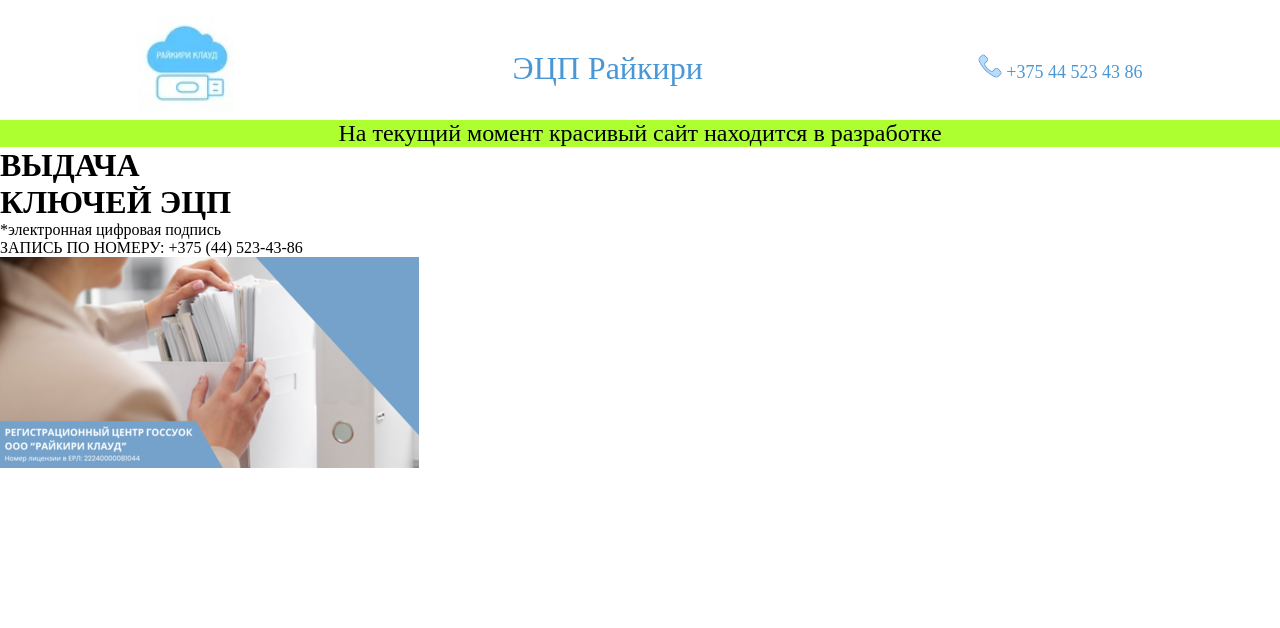
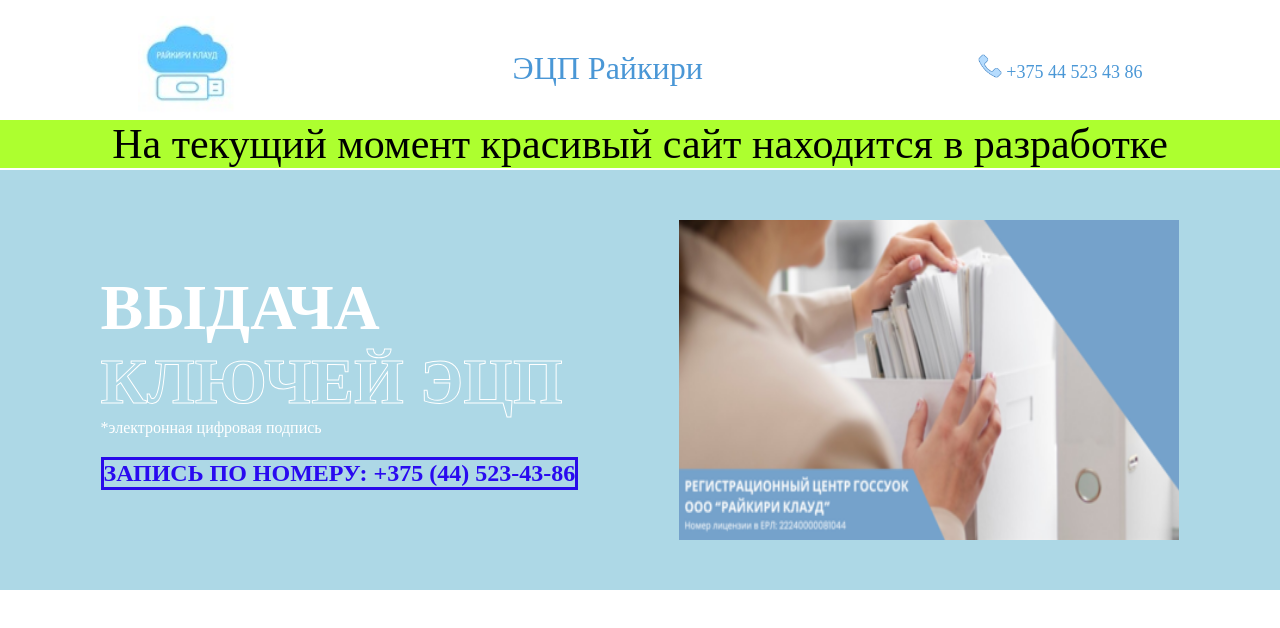
Before and after one commit to Ludmila39/rcraikiry, a plain HTML site: page index.html in a window 1280 px wide. Drawn offline with Linux system fonts and the light colour scheme.

Commit message:
feat:add section content

```diff
--- a/index.html
+++ b/index.html
@@ -26,12 +26,16 @@
         </div>
     <main class="main">
         <div class="container">
-            <div class="content">
-                <h1>ВЫДАЧА <br>КЛЮЧЕЙ ЭЦП</h1>
-                <p>*электронная цифровая подпись</p>
-                <p class="entry">ЗАПИСЬ ПО НОМЕРУ: +375 (44) 523-43-86</p>
+            <section class="content">
+                <div class="text-content">
+                    <h1>ВЫДАЧА <br><span>КЛЮЧЕЙ ЭЦП</span></h1>
+                    <p>*электронная цифровая подпись</p>
+                    <div class="entry">
+                        <p class="entry_text">ЗАПИСЬ ПО НОМЕРУ: +375 (44) 523-43-86</p>
+                    </div>
+                </div>
                 <img src="/images/image for section.png" alt="content_img">
-            </div>
+            </section>
 
         </div>
     </main>
--- a/style.css
+++ b/style.css
@@ -77,10 +77,44 @@
 .nothing {
     background-color: greenyellow;
     text-align: center;
-    font-size: 24px;
+    font-size: 42px;
 
 }
-.schedule {
+.nothing-word {
+    height: 50px;
+}
+.content {
+    display: flex;
+    justify-content: space-around;
+    align-items: center;
+    background-color: lightblue;
+    padding: 50px;
+
+}
+.content img {
+    width: 500px;
+    height: 320px;
+
+}
+h1 {
+    font-size: 64px;
+    font-weight: 900;
+    color: #ffffff;
+
+}
+span {
+    -webkit-text-stroke: 1px #ffffff;
+    -webkit-text-fill-color: transparent;
+}
+.text-content p {
+    color: #ffffff;
+}
+.entry p {
+    color: rgb(41, 10, 240);
+    border: 3px solid rgb(40, 10, 235);
     font-weight: bold;
     font-size: 24px;
 }
+.entry {
+    padding-top: 20px;
+}
```
